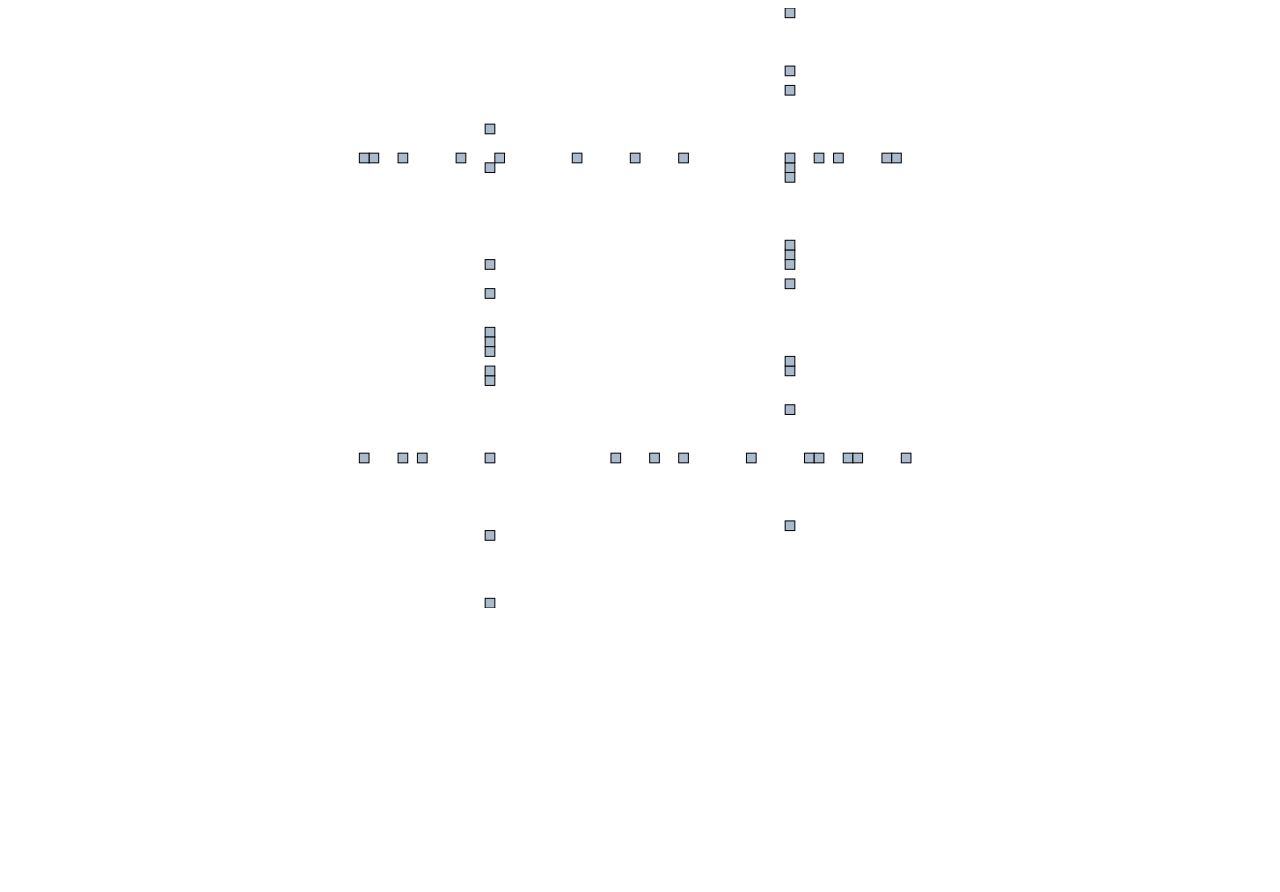
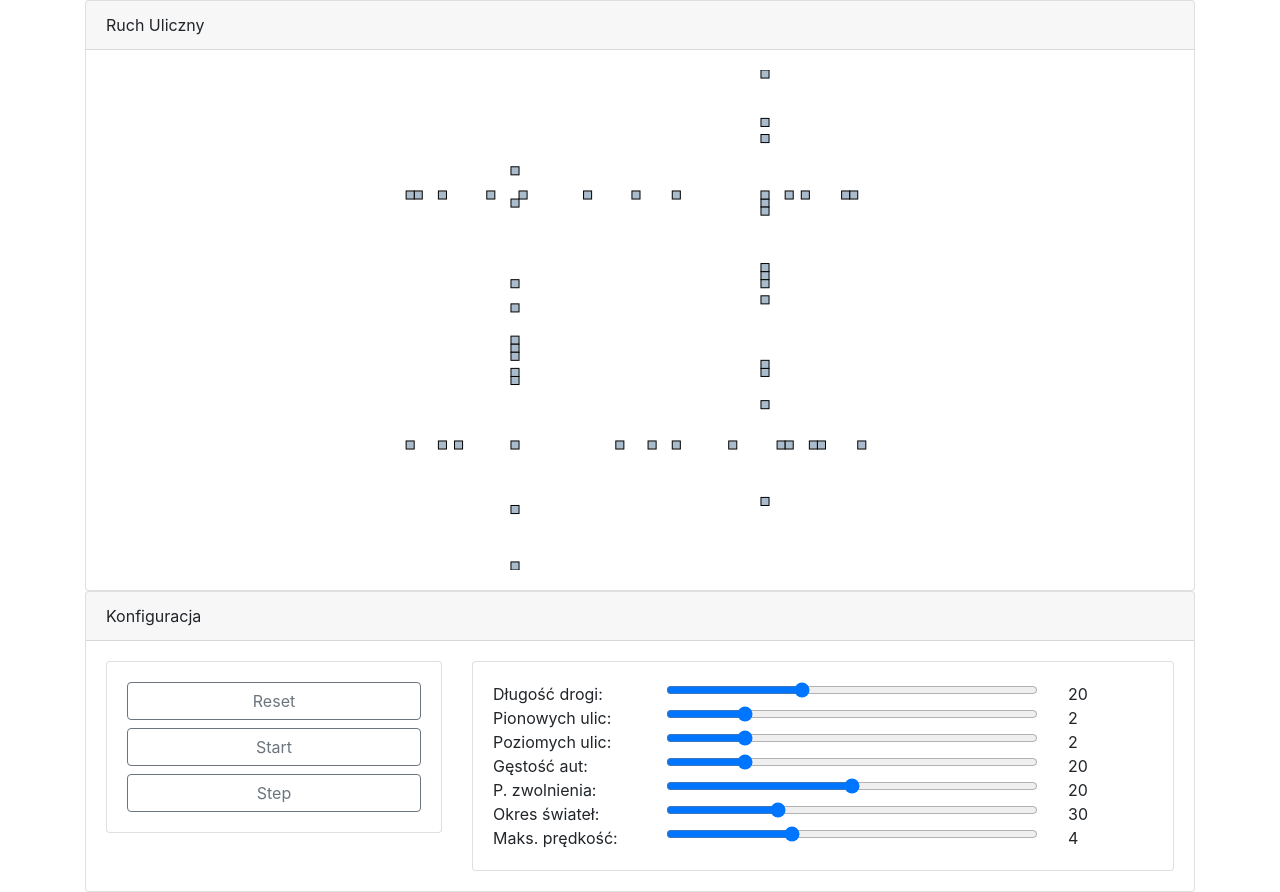
Before and after one commit to StanKarp0/ak_traffic, a plain HTML site: page index.html in a window 1280 px wide. Before the commit the page ends 800 px from the top, so only its background shows below. Drawn offline with nearby package versions, Linux system fonts and the light colour scheme.

Commit message:
bootstrap added to view

```diff
--- a/index.html
+++ b/index.html
@@ -1,16 +1,22 @@
 <DOCTYPE html>
 <html lang="en">
 <head>
-    <meta charset="utf-8">
-    <title>Game of life</title>
+	<meta charset="utf-8">
+	<meta name="viewport" content="width=device-width, initial-scale=1">
 
 	<script src="https://d3js.org/d3.v4.min.js"></script>
-	<meta name="viewport" content="width=device-width, initial-scale=1">
+	<link rel="stylesheet" href="https://stackpath.bootstrapcdn.com/bootstrap/4.3.1/css/bootstrap.min.css" integrity="sha384-ggOyR0iXCbMQv3Xipma34MD+dH/1fQ784/j6cY/iJTQUOhcWr7x9JvoRxT2MZw1T" crossorigin="anonymous">
+
 	<script type="text/javascript" src="traffic.js"></script>
 	<script type="text/javascript" src="view.js"></script>
 	<script type="text/javascript" src="controller.js"></script>
 
+    <title>Traffic Simulation</title>
 	<script>
+
+	function setViews() {
+
+	}
 
 	function onLoad() {
 		const facade = new Facade(2, 2, 30, 50);
@@ -19,6 +25,8 @@
 
 		const controllerElement = document.getElementById('controller');
 		controllerElement.controller = controller;
+
+		setViews();
 	}
 
 	window.onload = onLoad
@@ -28,12 +36,102 @@
 </head>
 <body>
 
-	<div id="grid"></div>
-	<div id="controller">
+	<div class="container">
+		<div class="card">
+			<div class="card-header">Ruch Uliczny</div>
+			<div class="card-body">
+				<div class="row">
+					<div class="col" id="grid"></div>
+				</div>
+			</div>
+		</div>
+		<div class="card">
+			<div class="card-header">Konfiguracja</div>
+			<div class="card-body">
+				<div class="row" id="controller">
+					<div class="col-4 col-md-4 col-sm-12">
 
+						<div class="card">
+							<!-- <div class="card-header">Control</div> -->
+							<div class="card-body">
+								<button type="button" id="reset_btn" class="btn btn-outline-secondary btn-block">Reset</button>
+								<button type="button" id="start_btn" class="btn btn-outline-secondary btn-block">Start</button>
+								<button type="button" id="step_btn" class="btn btn-outline-secondary btn-block">Step</button>
+							</div>
+						</div>
 
+					</div>
+					<div class="col-8 col-md-8 col-sm-12">
+						<div class="card">
+							<div class="card-body">
 
+								<div class="row">
+									<div class="col-3 col-md-3 col-sm-4">Długość drogi: </div>
+									<div class="col-8 col-md-7 col-sm-5"><input type="range" class="form-control-range"
+										id="road_lenght" value="20" min="3" max="50"
+										oninput="road_lenght_output.value = road_lenght.value"></div>
+									<div class="col-1 col-md-2 col-sm-3"><output id="road_lenght_output">20</output></div>
+								</div>
+
+								<div class="row">
+									<div class="col-3 col-md-3 col-sm-4">Pionowych ulic: </div>
+									<div class="col-8 col-md-7 col-sm-5"><input type="range" class="form-control-range"
+										id="ns_roads" value="2" min="1" max="6"
+										oninput="ns_roads_output.value = ns_roads.value"></div>
+									<div class="col-1 col-md-2 col-sm-3"><output id="ns_roads_output">2</output></div>
+								</div>
+
+								<div class="row">
+									<div class="col-3 col-md-3 col-sm-4">Poziomych ulic: </div>
+									<div class="col-8 col-md-7 col-sm-5"><input type="range" class="form-control-range"
+										id="ew_roads" value="2" min="1" max="6"
+										oninput="ew_roads_output.value = ew_roads.value"></div>
+									<div class="col-1 col-md-2 col-sm-3"><output id="ew_roads_output">2</output></div>
+								</div>
+
+								<div class="row">
+									<div class="col-3 col-md-3 col-sm-4">Gęstość aut: </div>
+									<div class="col-8 col-md-7 col-sm-5"><input type="range" class="form-control-range"
+										id="density" value="20" min="0" max="100"
+										oninput="density_output.value = density.value"></div>
+									<div class="col-1 col-md-2 col-sm-3"><output id="density_output">20</output></div>
+								</div>
+
+								<div class="row">
+									<div class="col-3 col-md-3 col-sm-4">P. zwolnienia: </div>
+									<div class="col-8 col-md-7 col-sm-5"><input type="range" class="form-control-range"
+										id="prob" value="50" min="0" max="100"
+										oninput="prob_output.value = prob.value"></div>
+									<div class="col-1 col-md-2 col-sm-3"><output id="prob_output">20</output></div>
+								</div>
+
+								<div class="row">
+									<div class="col-3 col-md-3 col-sm-4">Okres świateł: </div>
+									<div class="col-8 col-md-7 col-sm-5"><input type="range" class="form-control-range"
+										id="lights" value="30" min="1" max="100"
+										oninput="lights_output.value = lights.value"></div>
+									<div class="col-1 col-md-2 col-sm-3"><output id="lights_output">30</output></div>
+								</div>
+
+								<div class="row">
+									<div class="col-3 col-md-3 col-sm-4">Maks. prędkość: </div>
+									<div class="col-8 col-md-7 col-sm-5"><input type="range" class="form-control-range"
+										id="max_speed" value="4" min="1" max="10"
+										oninput="max_speed_output.value = max_speed.value"></div>
+									<div class="col-1 col-md-2 col-sm-3"><output id="max_speed_output">4</output></div>
+								</div>
+
+							</div>
+						</div>
+					</div>
+				</div>
+			</div>
+		</div>
 	</div>
 
 
+	<script src="https://code.jquery.com/jquery-3.3.1.slim.min.js" integrity="sha384-q8i/X+965DzO0rT7abK41JStQIAqVgRVzpbzo5smXKp4YfRvH+8abtTE1Pi6jizo" crossorigin="anonymous"></script>
+    <script src="https://cdnjs.cloudflare.com/ajax/libs/popper.js/1.14.7/umd/popper.min.js" integrity="sha384-UO2eT0CpHqdSJQ6hJty5KVphtPhzWj9WO1clHTMGa3JDZwrnQq4sF86dIHNDz0W1" crossorigin="anonymous"></script>
+	<script src="https://stackpath.bootstrapcdn.com/bootstrap/4.3.1/js/bootstrap.min.js" integrity="sha384-JjSmVgyd0p3pXB1rRibZUAYoIIy6OrQ6VrjIEaFf/nJGzIxFDsf4x0xIM+B07jRM" crossorigin="anonymous"></script>
 </body>
+</html>
--- a/view.js
+++ b/view.js
@@ -2,7 +2,7 @@ class View {
 
     constructor(facade, grid_name) {
         // constans
-        this.img_size = 600;
+        this.img_size = 500;
         this.click = 0;
 
         // components
```
